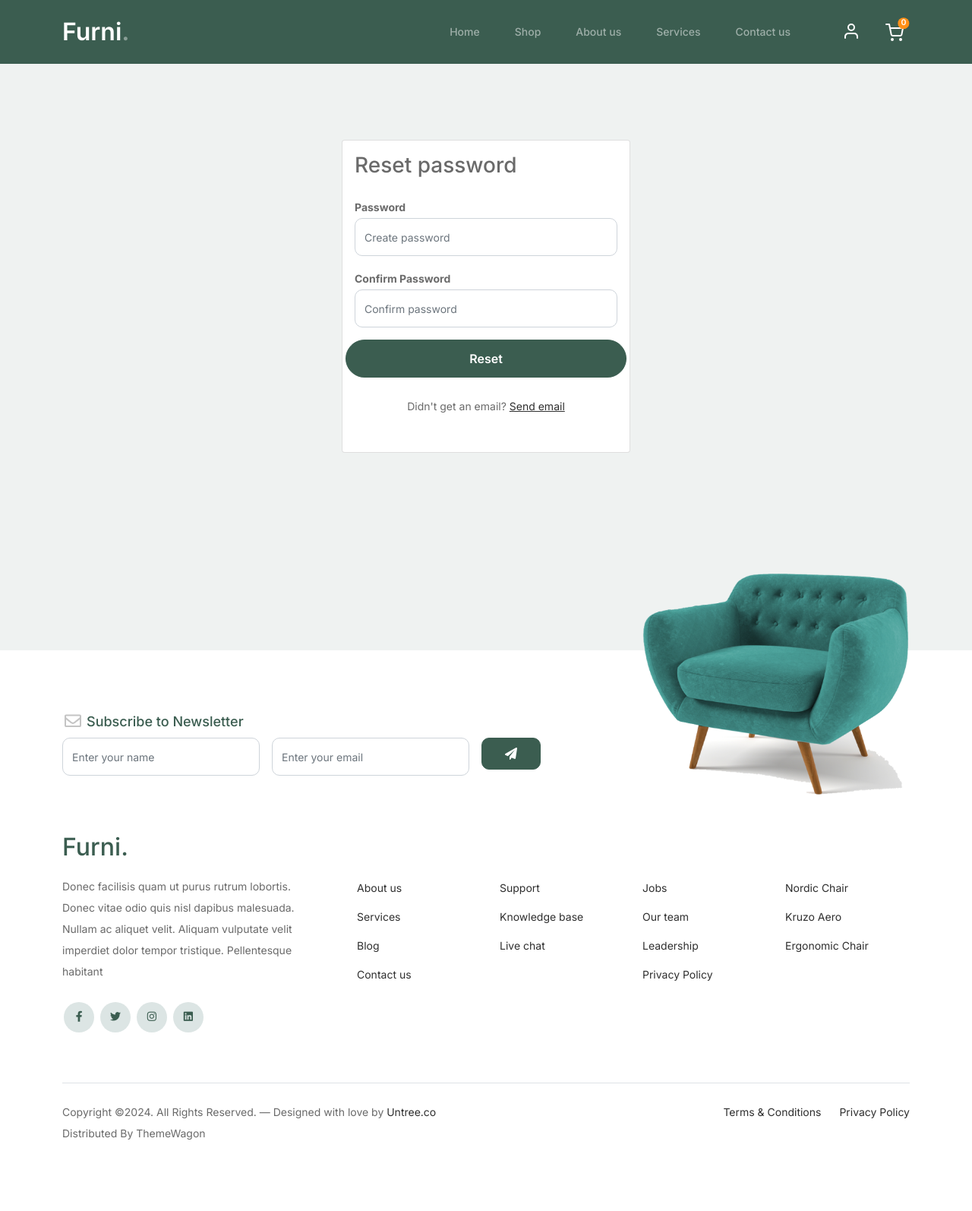
After one commit to iramamy/FurnitureStore, a Django app: page /accounts/reset_password/ in a window 1280 px wide. The commit adds this page. Shown: the whole page at 76% size. Run offline with Django 5.2, Linux system fonts and the light colour scheme; data comes from the database, SQL or seed files in the repository; both versions use the stored data as it was after the commit; some libraries are stand-ins or nearby versions.

Commit message:
forgot password functionalities

```diff
--- a/accounts/urls.py
+++ b/accounts/urls.py
@@ -10,5 +10,15 @@ urlpatterns = [
     path("activate/<uidb64>/<token>/", views.activate, name='activate'),
     path("dashboard/", views.dashboard, name='dashboard'),
 
+    # Forgot password
+    path("forgotpassword/", views.forgotpassword, name='forgotpassword'),
+    path(
+        "reset_password_validate/<uidb64>/<token>/",
+        views.reset_password_validate,
+        name="reset_password_validate",
+    ),
+
+    # Reset password
+    path("reset_password/", views.reset_password, name='reset_password'),
 
 ]
--- a/accounts/views.py
+++ b/accounts/views.py
@@ -63,7 +63,7 @@ def register(request):
 
             # messages.success(request, "Registration successful!")
 
-            return redirect('/accounts/signin/?command=verify&email='+email)
+            return redirect('/accounts/signin/?command=verify&email='+email) # noqa
     else:
         form = RegistrationForm()
 
@@ -86,6 +86,8 @@ def signin(request):
 
         if user is not None:
             auth.login(request, user)
+            messages.success(request, "You are now logged in!")
+
             return redirect('dashboard')
 
         else:
@@ -102,7 +104,7 @@ def activate(request, uidb64, token):
     except (TypeError, ValueError, OverflowError, Account.DoesNotExist):
         user = None
 
-    if user is not None and default_token_generator.check_token(user, token):
+    if user is not None and default_token_generator.check_token(user, token): # noqa
         user.is_active = True
         user.save()
         messages.success(request, "Congratulations, your account is activated!") # noqa
@@ -126,3 +128,79 @@ def signout(request):
 @login_required(login_url='signin')
 def dashboard(request):
     return render(request, 'accounts/dashboard.html')
+
+def forgotpassword(request):
+
+    if request.method == 'POST':
+        email = request.POST['email']
+        if Account.objects.filter(email=email).exists():
+            user = Account.objects.get(email__exact=email)
+
+            # Reset password email
+            current_site = get_current_site(request)
+            mail_subject = 'Please reset your password'
+            message = render_to_string(
+                "accounts/password_reset_email.html",
+                {
+                    'user': user,
+                    'domain': current_site,
+                    'uid': urlsafe_base64_encode(force_bytes(user.pk)),
+                    'token': default_token_generator.make_token(user),
+                })
+
+            to_email = email
+            send_email = EmailMessage(
+                mail_subject,
+                message,
+                to=[to_email]
+            )
+
+            send_email.send()
+            messages.success(request, "An email has been sent to reset your password!") # noqa
+
+            return redirect('signin')
+
+        else:
+            messages.error(request, "Account does not exist!")
+            return redirect('forgotpassword')
+
+    return render(request, "accounts/forgotpassword.html")
+
+def reset_password_validate(request, uidb64, token):
+    try:
+        uid = urlsafe_base64_decode(uidb64).decode()
+        user = Account._default_manager.get(pk=uid)
+    except (TypeError, ValueError, OverflowError, Account.DoesNotExist):
+        user = None
+
+    if user is not None and default_token_generator.check_token(user, token): # noqa
+        request.session['uid'] = uid
+        messages.success(request, "Please reset your password!")
+
+        return redirect('reset_password')
+    else:
+        messages.error(request, "This link as been expired!")
+
+        return redirect('signin')
+
+def reset_password(request):
+    if request.method == "POST":
+        password = request.POST['password']
+        confirm_password = request.POST['confirm_password']
+
+        if password == confirm_password:
+
+            uid = request.session.get('uid')
+            user = Account.objects.get(pk=uid)
+            user.set_password(password)
+            user.save()
+
+            messages.success(request, "Password reset successful!")
+            return redirect("signin")
+
+        else:
+            messages.error(request, "This link has been expired!")
+
+            return redirect("forgotpassword")
+
+    return render(request, 'accounts/reset_password.html')
--- a/templates/accounts/dashboard.html
+++ b/templates/accounts/dashboard.html
@@ -7,6 +7,7 @@
 <section class="section-conten padding-y bg">
 
     <div class="container my-4">
+        {% include 'includes/alerts.html' %}
         <div class="row">
         <aside class="col-md-3">
             <!--   SIDEBAR   -->
--- /dev/null
+++ b/templates/accounts/reset_password.html
@@ -0,0 +1,44 @@
+{% extends 'base.html' %}
+
+{% load static %}
+
+{% block content %}
+
+<!-- ========================= SECTION CONTENT ========================= -->
+<section class="section-conten padding-y" style="min-height:84vh">
+
+    <!-- ============================ COMPONENT LOGIN   ================================= -->
+        <div class="card mx-auto" style="max-width: 380px; margin-top:100px;">
+          <div class="card-body">
+          <h3 class="card-title mb-4">Reset password</h3>
+          {% include 'includes/alerts.html' %}
+          <form action="{% url 'reset_password' %}" method="POST">
+            {% csrf_token %}
+            <div class="form-row">
+                <div class="col form-group mb-3">
+                    <label><strong>Password</strong></label>
+                      <input type="password" class="form-control" placeholder="Create password" name="password">
+                </div> <!-- form-group end.// -->
+                <div class="col form-group mb-3">
+                    <label><strong>Confirm Password</strong></label>
+                      <input type="password" class="form-control" placeholder="Confirm password" name="confirm_password">
+                </div> <!-- form-group end.// -->
+            </div> <!-- form-row end.// -->
+
+              <div class="row form-group">
+                  <button type="submit" class="btn btn-primary btn-block"> Reset  </button>
+                  <p class="text-center mt-4">Didn't get an email? <a href="{% url 'forgotpassword' %}">Send email</a></p>
+              </div> <!-- form-group// -->
+          </form>
+          </div> <!-- card-body.// -->
+        </div> <!-- card .// -->
+
+
+         <br><br>
+    <!-- ============================ COMPONENT LOGIN  END.// ================================= -->
+
+    </section>
+    <!-- ========================= SECTION CONTENT END// ========================= -->
+
+
+{% endblock %}
--- a/templates/accounts/signin.html
+++ b/templates/accounts/signin.html
@@ -35,7 +35,7 @@
             </div> <!-- form-row end.// -->
 
               <div class="form-group my-2">
-                  <a href="#" class="float-right">Forgot password?</a>
+                  <a href="{% url 'forgotpassword' %}" class="float-right">Forgot password?</a>
 
               </div> <!-- form-group form-check .// -->
               <div class="row form-group">
--- a/templates/includes/alerts.html
+++ b/templates/includes/alerts.html
@@ -3,7 +3,7 @@
 {% if messages %}
     {% for message in messages %}
     <div id="message" class="container">
-        <div{% if message.tags %} class="alert alert-{{ message.tags }}"{% endif %} role="alert">
+        <div{% if message.tags %} class="alert alert-{{ message.tags }} text-center"{% endif %} role="alert">
                 {% if message.level == DEFAULT_MESSAGE_LEVELS.ERROR %}Error: {% endif %}
                 {{ message }}
         </div>
```
Also changed, not shown: templates/accounts/forgotpassword.html (added, +40 -0 lines), templates/accounts/password_reset_email.html (added, +9 -0 lines), db.sqlite3.
